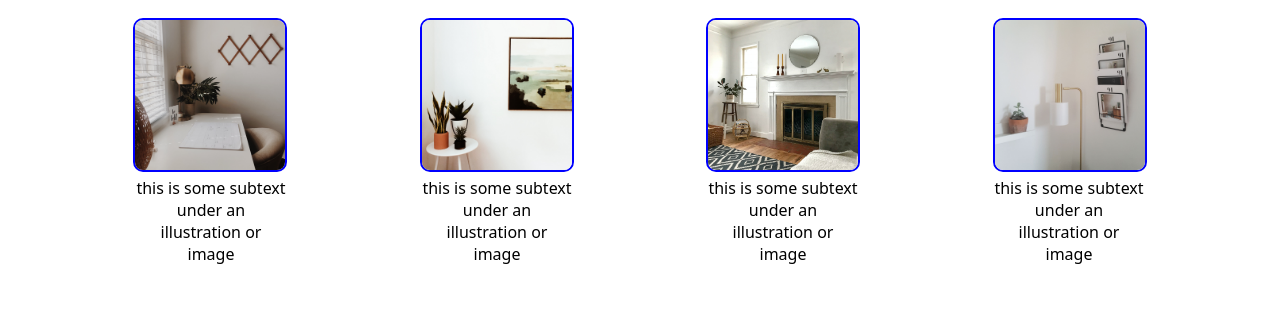
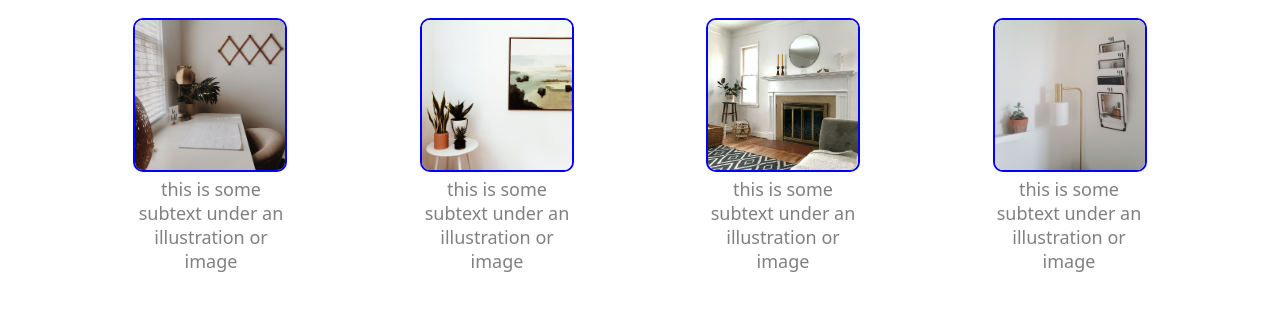
Before and after one commit to hkle55/Landing-page, a plain HTML site: page index.html in a window 1280 px wide. Shown: the part 665-976 px from the top of the page. Drawn offline with Linux system fonts and the light colour scheme.

Commit message:
make text under images grey and 18px

```diff
--- a/style.css
+++ b/style.css
@@ -111,8 +111,10 @@ button {
 .subtext {
     max-width: 150px;
     text-align: center;
+    font-size: 18px;
+    color: grey;
 }
 
 .section-two {
-    padding-bottom: 100px;
+    padding-bottom: 80px;
 }
```
